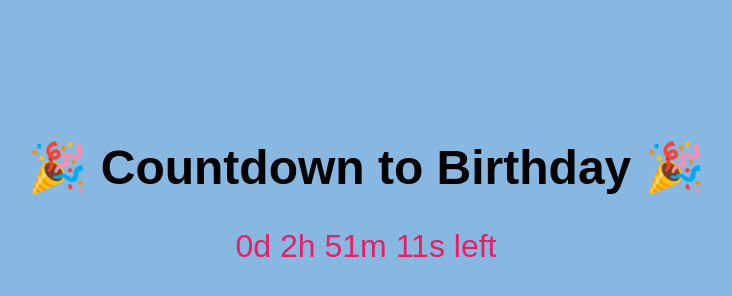
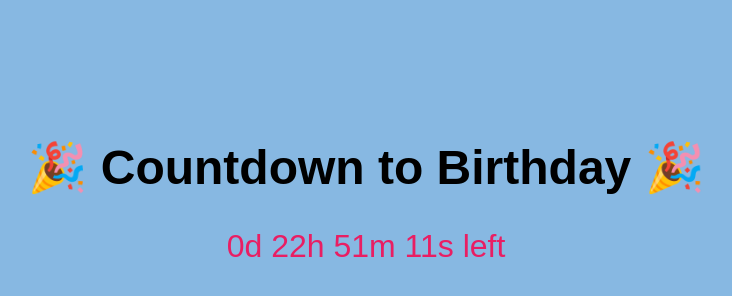
Before and after one commit to Aditya-Puri-0525/Birthday1, a plain HTML site: page index.html in a window 1280 px wide. Shown: the whole page, without its empty margins (274-1006 px from the left). Drawn offline with Linux system fonts and the light colour scheme.

Commit message:
Update index.html

```diff
--- a/index.html
+++ b/index.html
@@ -27,7 +27,7 @@
 
   <script>
     // Set your birthday date and time here
-    const birthdayDate = new Date("2025-07-19T00:00:00").getTime();
+    const birthdayDate = new Date("2025-07-19T20:00:00").getTime();
 
     const timerElement = document.getElementById("timer");
 
```
